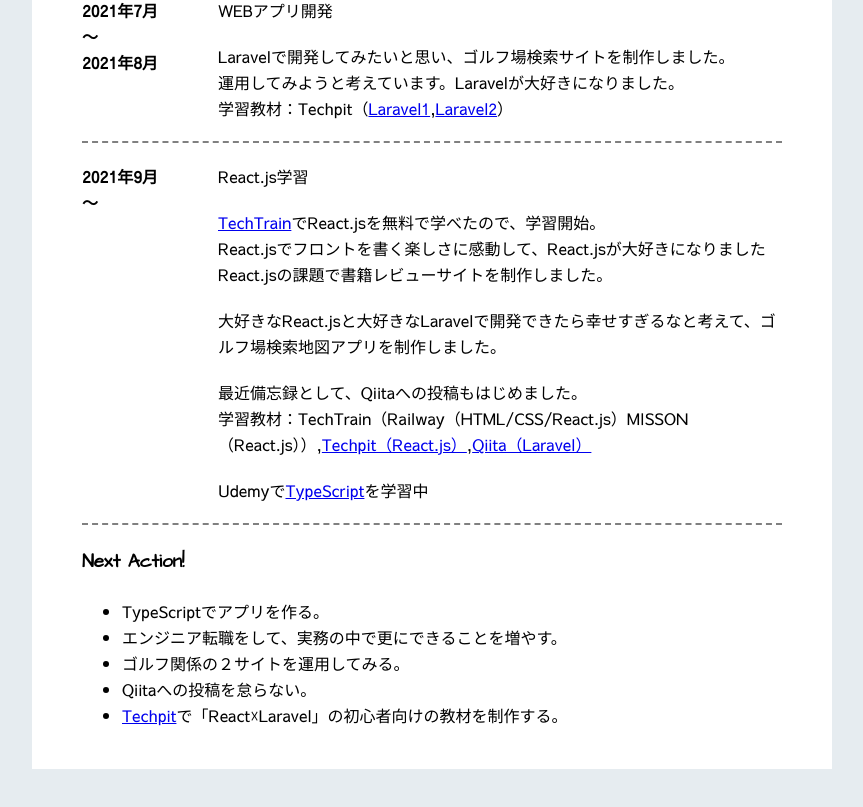
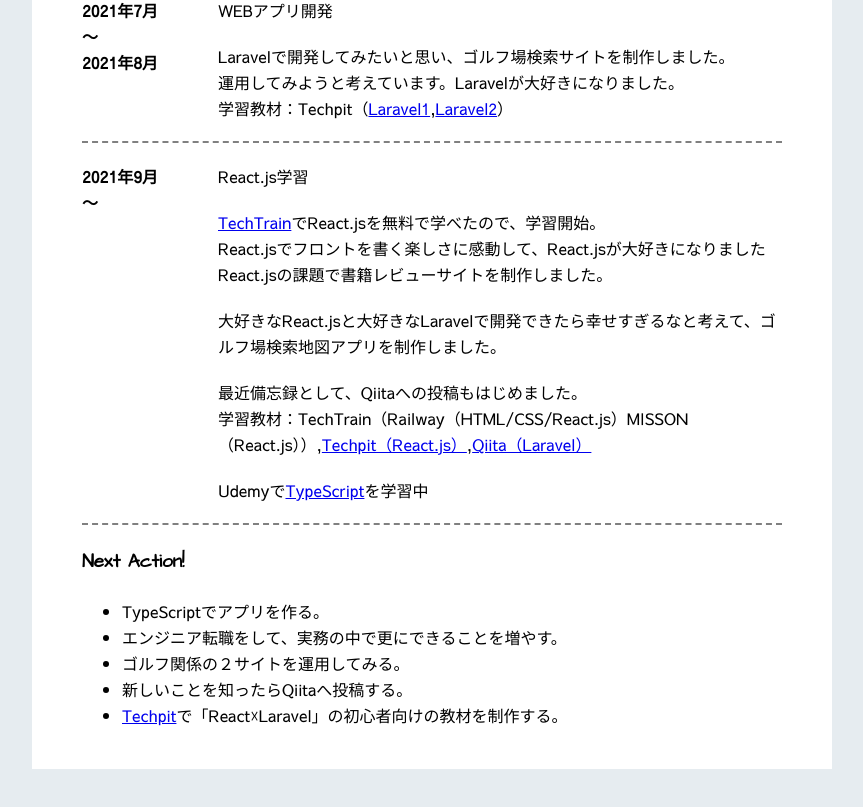
Before and after one commit to Ryotaross/Portfolio2, a React (Create React App) app: page /history in a window 1280 px wide. Shown: the part 1409-2216 px from the top of the page, without its empty margins (208-1071 px from the left). Built offline with nearby package versions, Linux system fonts and the light colour scheme.

Commit message:
修正type

```diff
--- a/src/components/historyMain.tsx
+++ b/src/components/historyMain.tsx
@@ -174,7 +174,7 @@
         <List>TypeScriptでアプリを作る。</List>
         <List>エンジニア転職をして、実務の中で更にできることを増やす。</List>
         <List>ゴルフ関係の２サイトを運用してみる。</List>
-        <List>Qiitaへの投稿を怠らない。</List>
+        <List>新しいことを知ったらQiitaへ投稿する。</List>
         <List>
           <a href="https://www.techpit.jp/" target="_blank" rel="noopener noreferrer">
             Techpit
```
